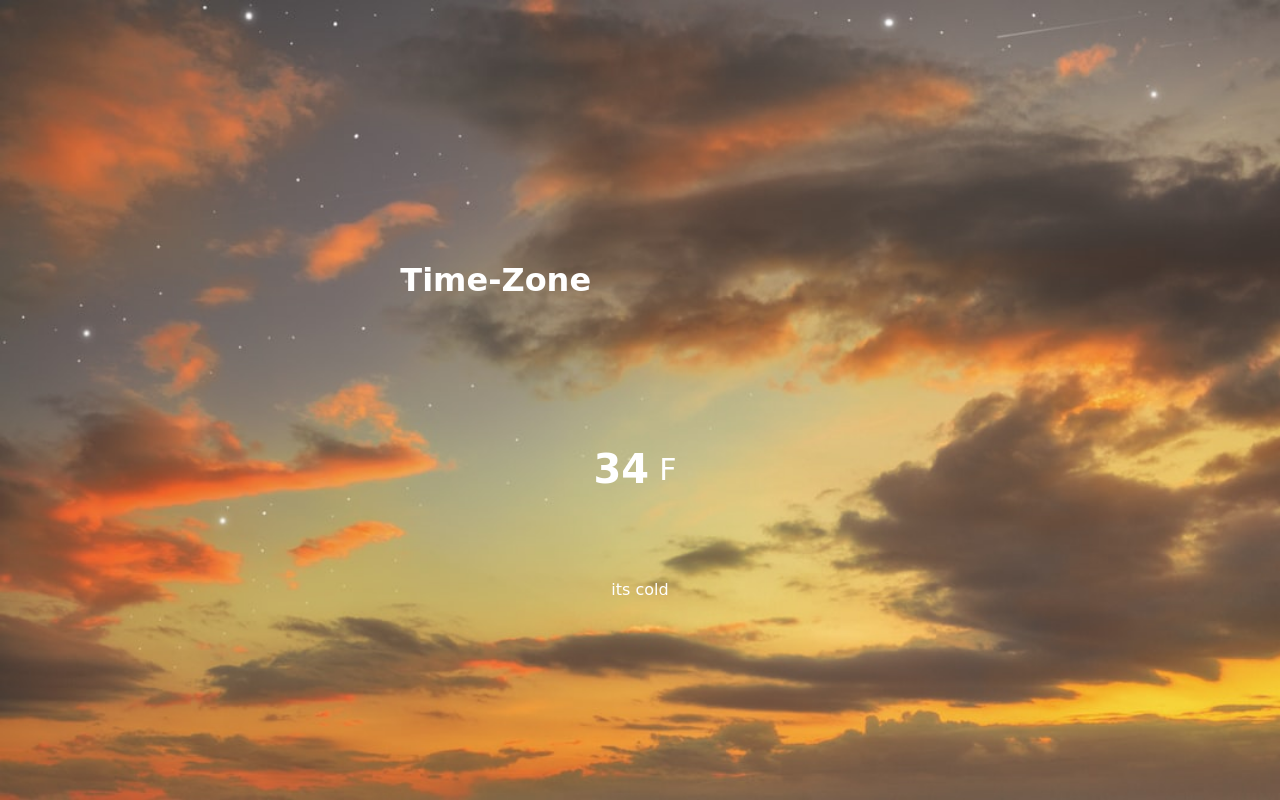
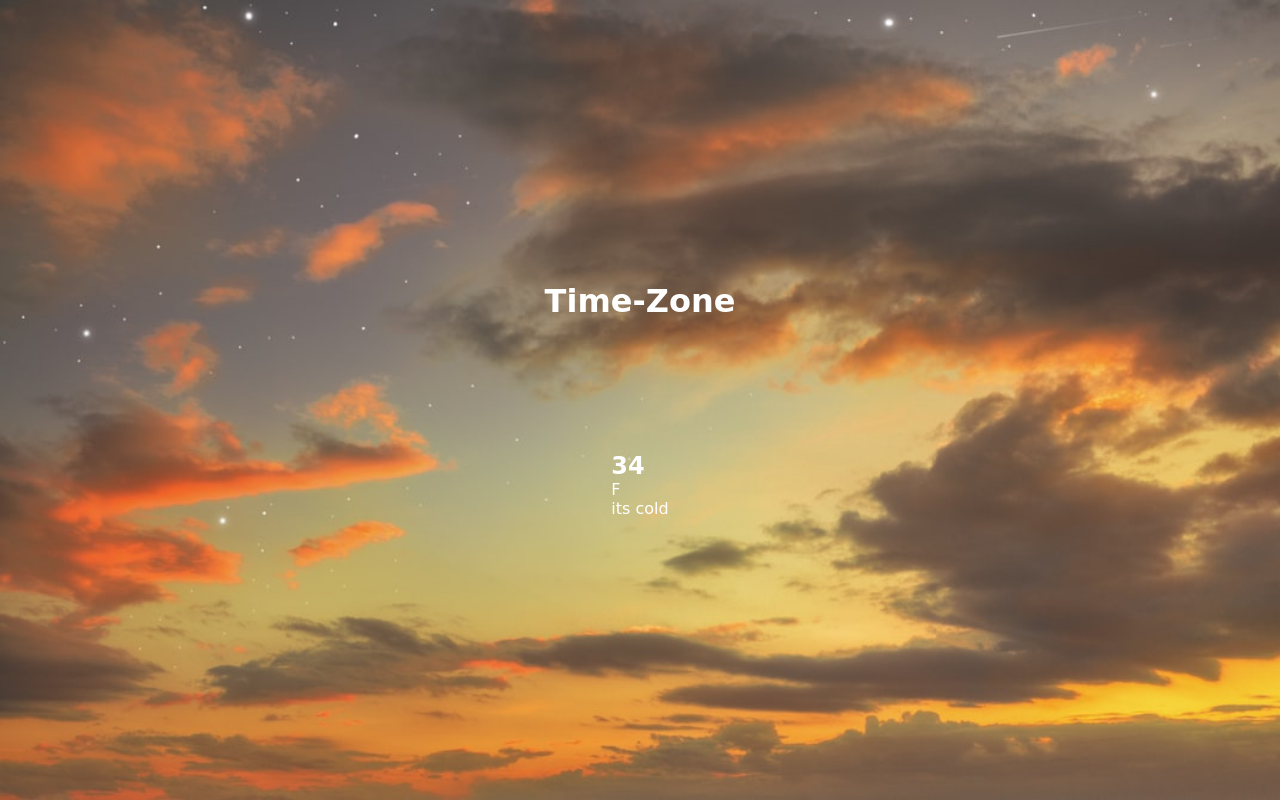
Before and after one commit to anannyya/weather, a plain HTML site: page index.html in a window 1280 px wide. Drawn offline with Linux system fonts and the light colour scheme.

Commit message:
second commit

```diff
--- a/style.css
+++ b/style.css
@@ -17,26 +17,3 @@ body{
     overflow-y: hidden;
     color: rgb(255, 255, 255);
 }
-.location ,
-.temperature{
-    height: 30vh;
-    width: 50%;
-    display: flex;
-    justify-content: space-around;
-    align-items: center;
-}
-.temperature{
-    flex-direction: column;
-}
-.degree-section{
-    display: flex;
-    align-items: center;
-}
-.degree-section span{
-    margin: 10px;
-    font-size: 30px;
-    cursor: pointer;
-}
-.degree-section h2{
-    font-size: 40px;
-}
```
